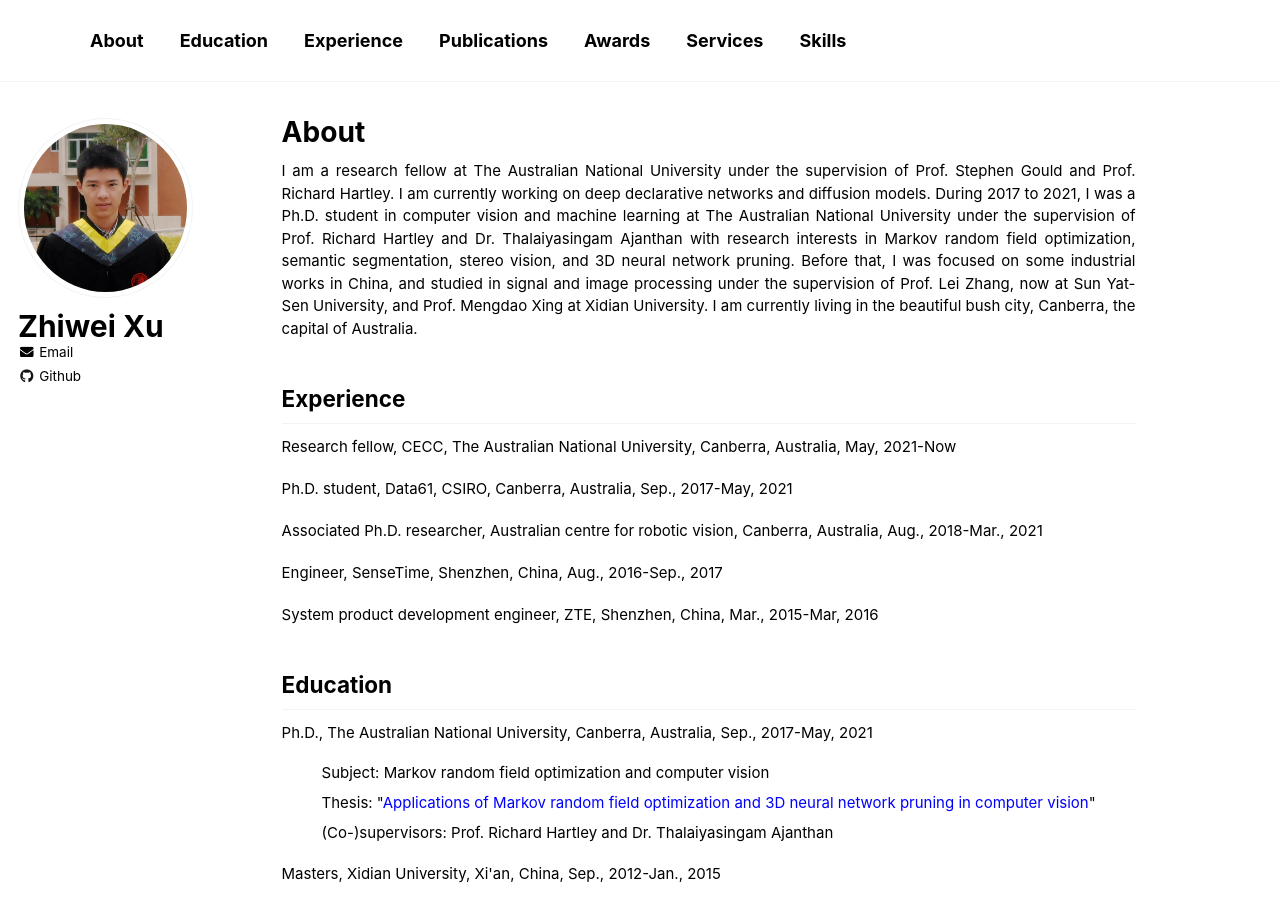
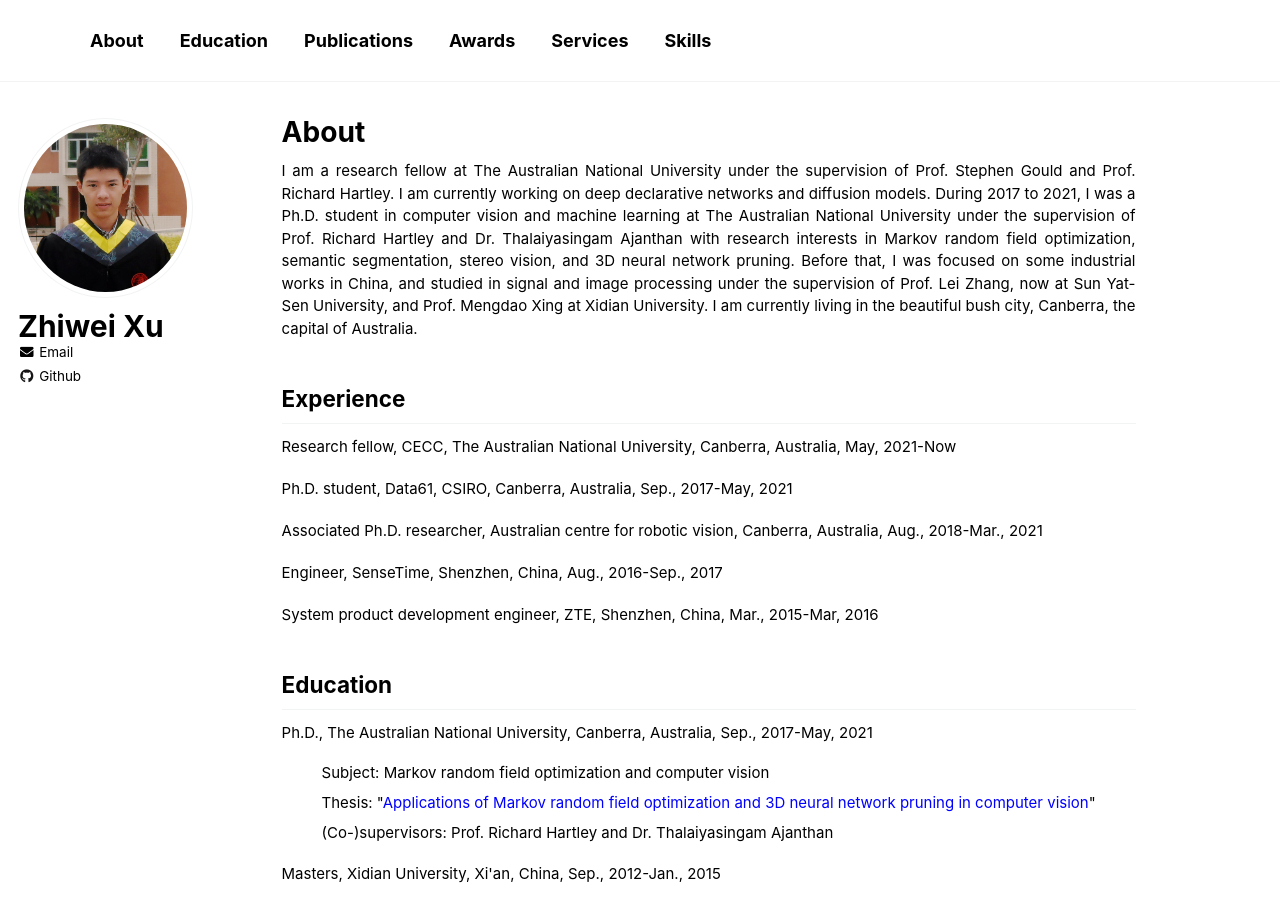
Before and after one commit to zwxu064/zwxu064.github.io, a Jekyll site: the page built from _pages/about.html, in a window 1280 px wide and 900 px high. Built offline with Jekyll 4.4.1, drawn with Linux system fonts in a browser that asks for light colours.

Commit message:
Update navigation.yml

```diff
--- a/_data/navigation.yml
+++ b/_data/navigation.yml
@@ -5,9 +5,6 @@ main:
 
   - title: "Education"
     url: http://zwxu064.github.io/index.html#education
-
-  - title: "Experience"
-    url: http://zwxu064.github.io/index.html#work
 
   - title: "Publications"
     url: http://zwxu064.github.io/index.html#publications
```
